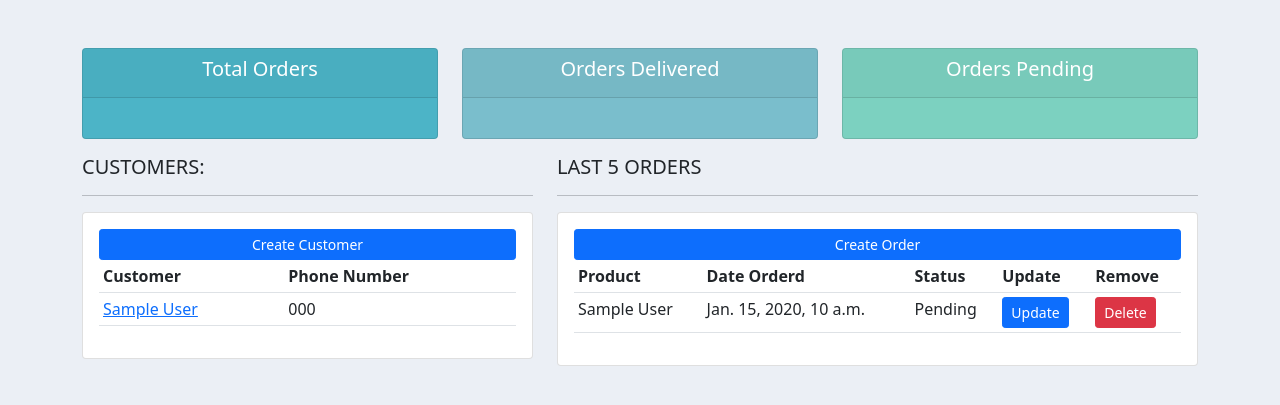
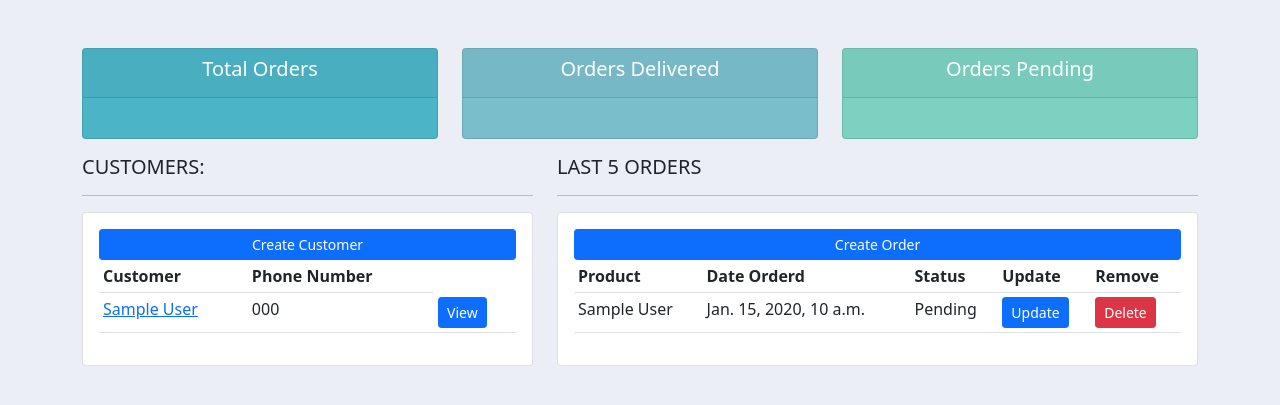
Before and after one commit to imrptsngh/crm-django, a Django app: page / in a window 1280 px wide. Shown: the part 56-461 px from the top of the page. Run offline with Django 3.2, Linux system fonts and the light colour scheme; tables that the repository leaves empty hold one stand-in row (values such as "Sample post").

Commit message:
Added view button to customer list

```diff
--- a/accounts/templates/accounts/dashboard.html
+++ b/accounts/templates/accounts/dashboard.html
@@ -19,6 +19,7 @@
                     <tr>
                         <td><a href="{% url 'customer' c.id %}"> {{ c.name }} </a></td>
                         <td>{{ c.phone }}</td>
+                        <td><a class= "btn btn-sm btn-primary" href = "{% url 'customer' c.id %}">View</td>
                     </tr>
                 {% endfor %}
 
```
